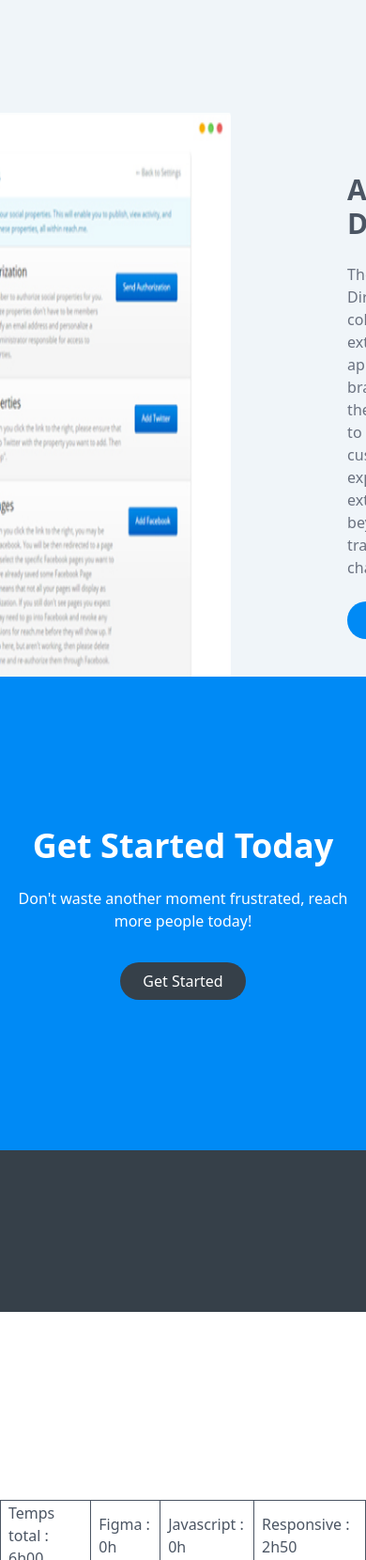
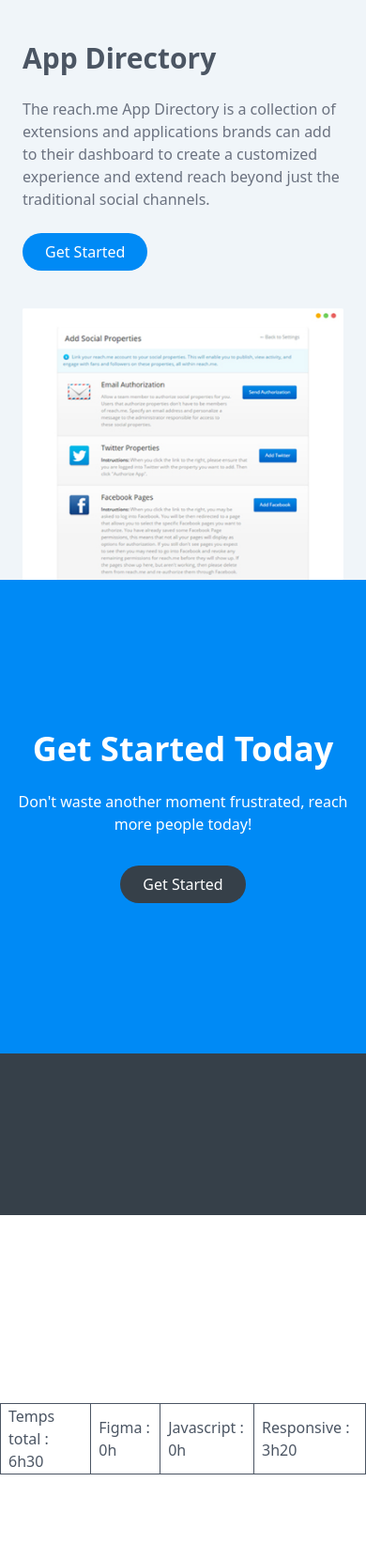
Before and after one commit to benjamin-aubron/Front-end-Training, a plain HTML site: page reachme.html in a window 390 px wide. Shown: the part 4060-5720 px from the top of the page at 94% size. After the commit the page ends 5629 px from the top, so only its background shows below. Drawn offline with nearby package versions, Linux system fonts and the light colour scheme.

Commit message:
app - responsive - done

```diff
--- a/reachme.html
+++ b/reachme.html
@@ -142,13 +142,15 @@
     </div>
   </section>
 
-  <section id="appdirectory" class="flex justify-center bg-[#f0f5f9] pt-[160px]">
-    <img src="/image/reach_app_laptop.png" alt="Screenshot of the app directory" class="w-[600px] h-[600px]">
-    <div class="w-auto md:w-[530px] left-[1200px] top-[700px] px-6 ml-[100px] mt-[40px]">
+  <section id="appdirectory" class="flex flex-wrap md:flex-nowrap 2xl:justify-center bg-[#f0f5f9] pt-[60px] md:pt-[160px]">
+    <img src="/image/reach_app_laptop.png" alt="Screenshot of the app directory for laptop and mobile" class="hidden 2xl:flex w-[600px] h-[600px]">
+    <img src="/image/reach_app_tablet.png" alt="Screenshot of the app directory for tablet" class="hidden md:flex 2xl:hidden w-[500px]">
+    <div class="w-auto md:w-[530px] px-6 md:ml-[20px] lg:ml-[6%] mt-0 md:mt-[40px]">
       <h2 class="text-3xl font-semibold text-gray-600 py-6">App Directory</h2>
       <p class="pb-4 text-gray-500">The reach.me App Directory is a collection of extensions and applications brands can add to their dashboard to create a customized experience and extend reach beyond just the traditional social channels.</p>
       <button class="mt-2 px-6 py-2 rounded-full bg-[#008AF5] text-white font-medium">Get Started</button>
     </div>
+    <img src="/image/reach_app_laptop.png" alt="Screenshot of the app directory for laptop and mobile" class="flex md:hidden px-6 w-full mt-10">
   </section>
 
   <section id="getstarted" class="bg-[#008AF5] text-center py-[160px]">
@@ -176,10 +178,10 @@
 
 <table class="mt-[200px]">
   <tr class="text-gray-600">
-    <td class="border border-gray-600 px-2">Temps total : 6h00</td>
+    <td class="border border-gray-600 px-2">Temps total : 6h30</td>
     <td class="border border-gray-600 px-2">Figma : 0h</td>
     <td class="border border-gray-600 px-2">Javascript : 0h</td>
-    <td class="border border-gray-600 px-2">Responsive : 2h50</td>
+    <td class="border border-gray-600 px-2">Responsive : 3h20</td>
   </tr>
 </table>
 
```
